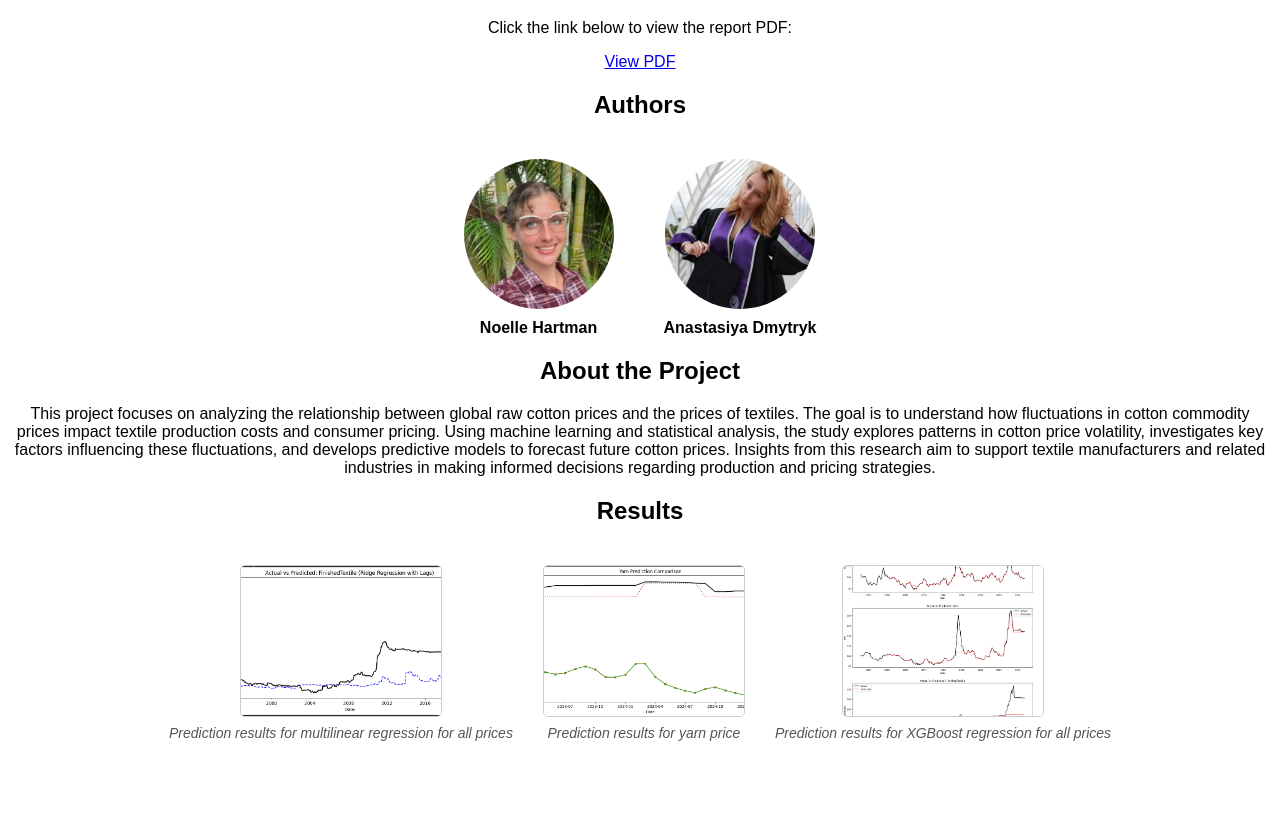
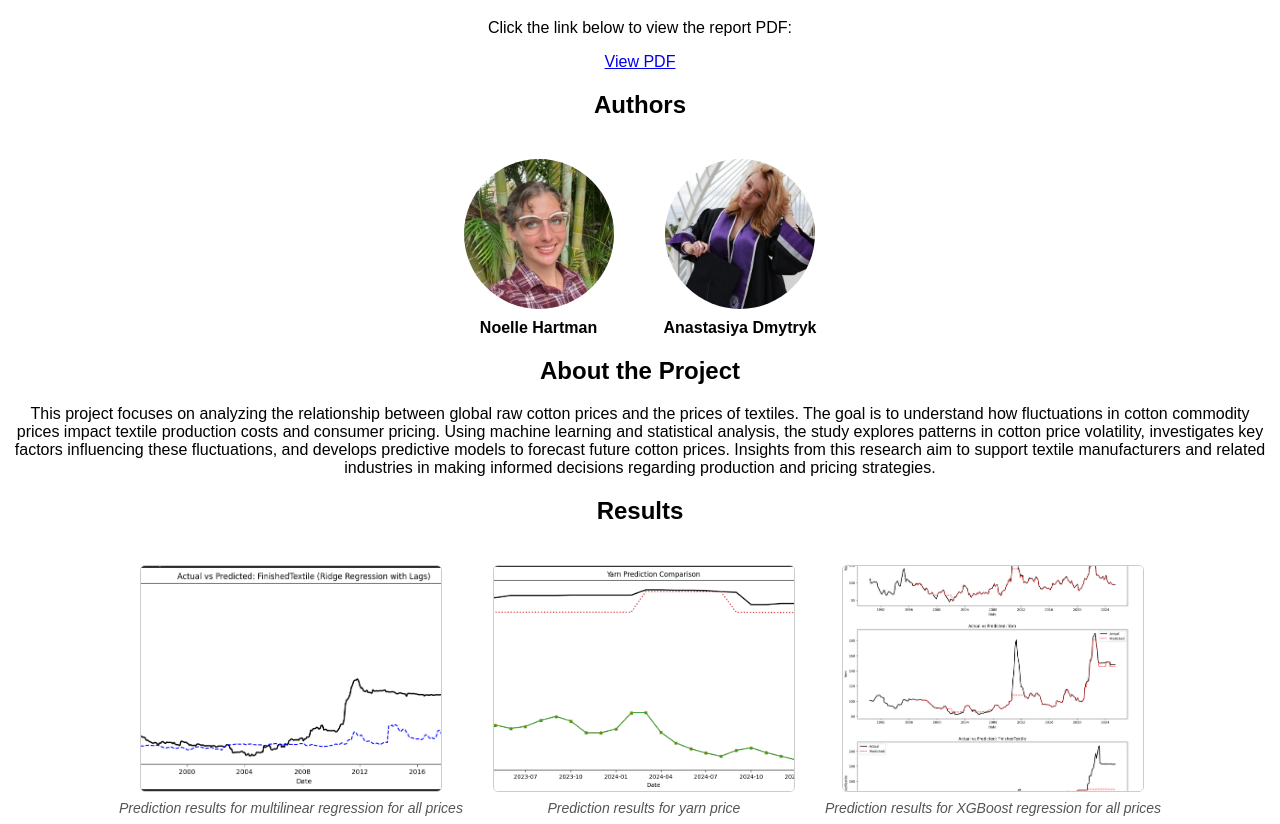
Before and after one commit to Noelle122/DataMiningPage, a plain HTML site: page index.html in a window 1280 px wide. Shown: the part 61-885 px from the top of the page. Before the commit the page ends 810 px from the top, so only its background shows below. Drawn offline with Linux system fonts and the light colour scheme.

Commit message:
Update index.html

```diff
--- a/index.html
+++ b/index.html
@@ -4,6 +4,7 @@
     <meta charset="UTF-8">
     <meta name="viewport" content="width=device-width, initial-scale=1.0">
     <title>PDF Link Page</title>
+
     <style>
     body {
         font-family: Arial, sans-serif;
@@ -42,8 +43,8 @@
         align-items: center;
     }
     .project-image img {
-            width: 200px;
-            height: 150px;
+        width: 300px;   /* increased size */
+        height: 225px;  /* increased size */
         object-fit: cover;
         margin-bottom: 8px;
         border: 1px solid #ccc;
@@ -55,6 +56,7 @@
         color: #555;
     }
 </style>
+
 </head>
 <body>
     <h1>Noelle and Anastasiya's Webpage</h1>
```
Lines whose indentation alone changed are shown as unchanged.
